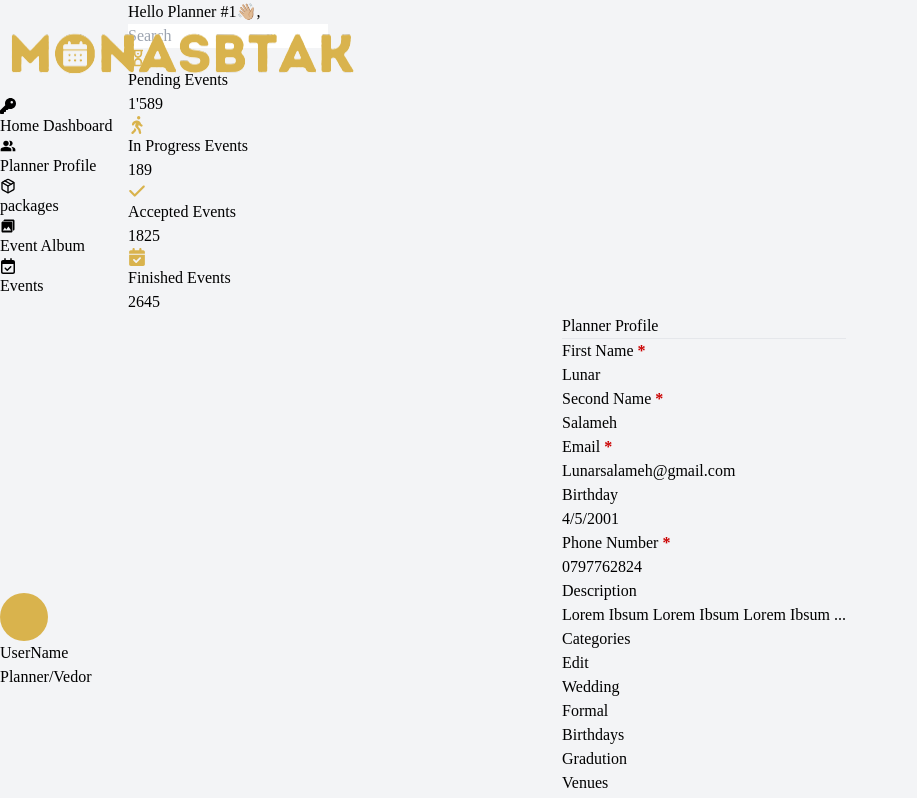
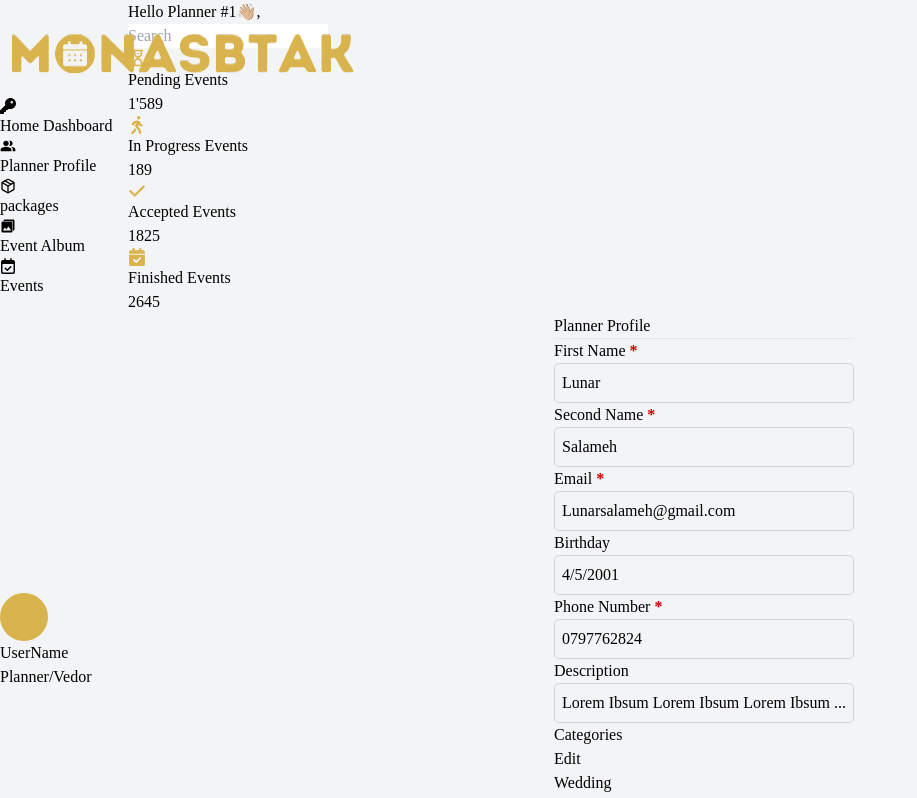
Before and after one commit to LunarSalameh/Monasbtak, a Next.js app in the folder client/: page /planners/profile in a window 1280 px wide. Shown: the top 798 px of the page, without its empty margins (0-917 px from the left). Built offline with nearby package versions, Linux system fonts and the light colour scheme.

Commit message:
final retouchs

```diff
--- a/client/src/app/components/Admin/events/page.js
+++ b/client/src/app/components/Admin/events/page.js
@@ -21,7 +21,7 @@ export default function Events () {
             package: "Package A",
             location: "Amman",
             details: "lorem ibsum ...",
-            status: div className='w-fit text-center text-white py-1 px-3 rounded-full bg-red-700 max-sm:text-[12px]'>Rejected</div>
+            status: <div className='w-fit text-center text-white py-1 px-3 rounded-full bg-red-700 max-sm:text-[12px]'>Rejected</div>
          },
          {
             customerName: 'Jane Cooper',
--- a/client/src/app/components/planners/pendingOffers/page.js
+++ b/client/src/app/components/planners/pendingOffers/page.js
@@ -76,7 +76,7 @@ export default function PendingOffers () {
                         <div className="grid grid-rows-2 max-lg:grid-cols-1 items-center justify-items-center gap-6">
                             {
                                 [0,1].map((offset)=>(
-                                <div key={offset} className=" border-gray-200 border-2 rounded-xl  hover:bg-gray-100 hover:shadow-lg hover:border-[#d9b34d] transition ease-out duration-300  hover:scale-90">
+                                <div key={offset} className=" border-gray-200 border-2 rounded-xl  hover:bg-gray-100 h hover:border-[#d9b34d] ">
                                          <div className="p-2 w-full flex flex-row max-md:flex-col max-md:items-center gap-3">
 
                                             <img src={offers[(slider + offset) % offers.length].customerPP} className=" object-cover rounded-full w-20 h-20 items-start"/>
--- a/client/src/app/components/planners/previousEvents/page.js
+++ b/client/src/app/components/planners/previousEvents/page.js
@@ -95,8 +95,8 @@ export default function PreviousEvents () {
                             <div className="grid grid-cols-3 max-lg:grid-cols-1  items-center justify-items-center gap-6 ">
                                 {
                                     [0,1,2].map((offset) => (
-                                        <div key={offset} className=" border-gray-200 border-2 rounded-xl p-2 hover:bg-gray-100 hover:shadow-lg hover:border-[#d9b34d] transition ease-out duration-300  hover:scale-90">
-                                            <div>
+                                        <div key={offset} className=" border-gray-200 border-2 rounded-xl p-2 hover:bg-gray-100 hover:border-[#d9b34d] ">
+                                            <div className='container-pre'>
                                                 {/* Image & price */}
                                                 <figure className='relative'>
                                                     <img
@@ -107,6 +107,7 @@ export default function PreviousEvents () {
                                                     <div className='bg-[#5a5a5a8e] bottom-2 left-2 w-fit px-3 rounded-lg text-white py-1 absolute max-md:text-[10px] '>{previousEvent[(slider + offset) % previousEvent.length].price}</div>
                                                 </figure>
 
+                                                <div className='pre-details'>
                                                 {/* Event Name */}
                                                 <div className='font-semibold p-2 text-lg mt-1 max-lg:text-sm'>
                                                     {previousEvent[(slider + offset) % previousEvent.length].Name}
@@ -121,6 +122,7 @@ export default function PreviousEvents () {
                                                 <div className='flex items-center gap-2 px-1 pt-2 text-sm max-md:hidden'>
                                                     <FaLocationDot />
                                                     <p>{previousEvent[(slider + offset) % previousEvent.length].location}</p>
+                                                </div>
                                                 </div>
 
                                             </div>
--- a/client/src/app/planners/profile/page.js
+++ b/client/src/app/planners/profile/page.js
@@ -124,12 +124,15 @@ export default function Profile () {
                                         type="text"
                                         id="firstName"
                                         value={profileData.firstName}
+
                                         onChange={handleInputChange}
                                         className="px-5 py-2 rounded-lg bg-white border-[#4c1b419c] border-2"
                                     />
                                 ) : (
-                                    <p>{profileData.firstName}</p>
-                                )}
+                                    <p style={{border: '1px solid lightgray', padding: '7px', borderRadius: '5px'}}>
+                                        {profileData.firstName}
+                                    </p>
+                                      )}
                             </div>
 
                             {/* 2nd Name */}
@@ -140,11 +143,14 @@ export default function Profile () {
                                         type="text"
                                         id="secondName"
                                         value={profileData.secondName}
+
                                         onChange={handleInputChange}
                                         className="px-5 py-2 rounded-lg bg-white border-[#4c1b419c] border-2"
                                     />
                                 ) : (
-                                    <p>{profileData.secondName}</p>
+                                    <p style={{border: '1px solid lightgray', padding: '7px', borderRadius: '5px'}}>
+                                        {profileData.secondName}
+                                    </p>
                                 )}
                             </div>
                         </div>
@@ -161,7 +167,9 @@ export default function Profile () {
                                     className="px-5 py-2 rounded-lg bg-white border-[#4c1b419c] border-2"
                                 />
                             ) : (
-                                <p>{profileData.email}</p>
+                                <p style={{border: '1px solid lightgray', padding: '7px', borderRadius: '5px'}}>
+                                    {profileData.email}
+                                </p>
                             )}
                         </div>
 
@@ -183,7 +191,8 @@ export default function Profile () {
 
                                 />
                                 ):(
-                                    <p>{profileData.birthday.toLocaleDateString("en-US")}</p>
+                                    <p style={{border: '1px solid lightgray', padding: '7px', borderRadius: '5px'}}>
+                                        {profileData.birthday.toLocaleDateString("en-US")}</p>
                                 )}
                             </div>
 
@@ -199,7 +208,9 @@ export default function Profile () {
                                     className="px-5 py-1.5 rounded-lg bg-white border-[#4c1b419c] border-2"
                                 />
                             ) : (
-                                <p>{profileData.phoneNumber}</p>
+                                <p style={{border: '1px solid lightgray', padding: '7px', borderRadius: '5px'}}>
+                                    {profileData.phoneNumber
+                                }</p>
                             )}
                             </div>
 
@@ -218,7 +229,9 @@ export default function Profile () {
                                     className="px-5 py-2 rounded-lg bg-white border-[#4c1b419c] border-2"
                                 />
                             ) : (
-                                <p>{profileData.description}</p>
+                                <p style={{border: '1px solid lightgray', padding: '7px', borderRadius: '5px'}}>
+                                    {profileData.description}
+                                </p>
                             )}
                         </div>
 
```
Also changed, not shown: client/src/app/components/planners/currentEvents/page.css (+13 -0 lines), client/src/app/components/planners/currentEvents/page.js (+4 -3 lines), client/src/app/components/planners/previousEvents/page.css (+13 -0 lines).
